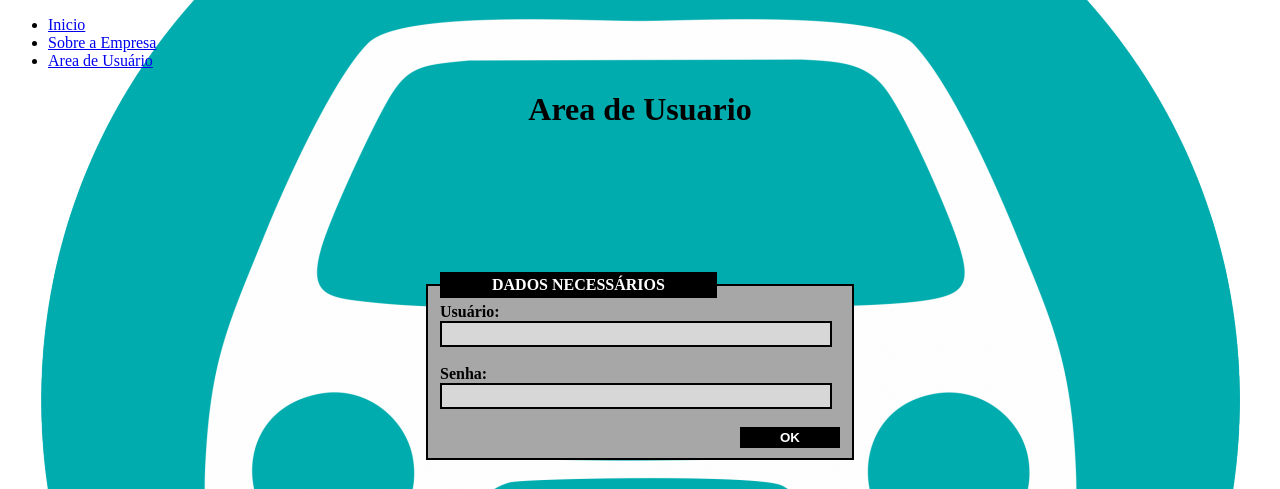
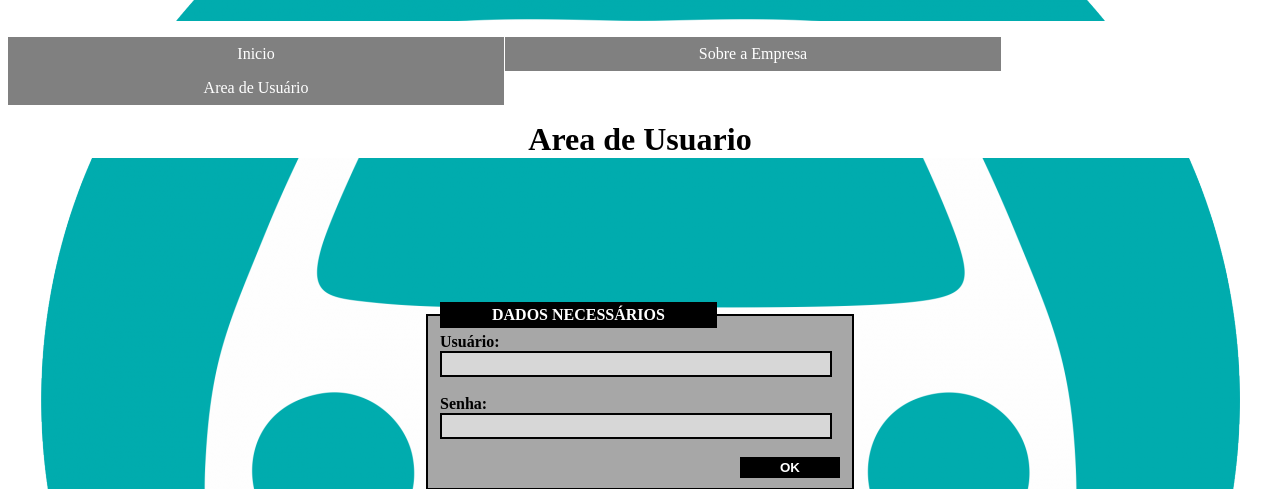
Before and after one commit to EstacionaPA/site, a PHP site: page /areaDeUsuario.html in a window 1280 px wide. Shown: the top 489 px of the page. Run offline with PHP 8.4, Linux system fonts and the light colour scheme.

Commit message:
Alterado CSS e Menu Bar

```diff
--- a/css/central.css
+++ b/css/central.css
@@ -5,22 +5,36 @@ html {
 	background-attachment: fixed;
 }
 
-div {
-position:relative;
+ul {
+    float: left;
+    width: 100%;
+    padding: 0;
+    margin: 10;
+    list-style-type: none;
 }
-#nav {
-position:absolute;
-left:50%;top:0;
-margin-left:-375px; /* negative margin equal to half the width */
-width:750px;
-list-style:none;
+
+a {
+    float: left;
+    text-align: center;
+    width: 30em;
+    text-decoration: none;
+    color: white;
+    background-color: gray;
+    padding: 0.5em 0.5em;
+    border-right: 1px solid white;
 }
-#nav li {
-float:left;
+
+a:hover {
+    background-color: green;
 }
-#nav a {
-display:block;
-text-align:center;
-width:150px; /* fixed width */
-text-decoration:none;
+
+li {
+    display: inline;
 }
+
+h1 {
+
+	background-color: white;
+    text-align: center;
+
+}
```
Also changed, not shown: index.html (+5 -7 lines).
